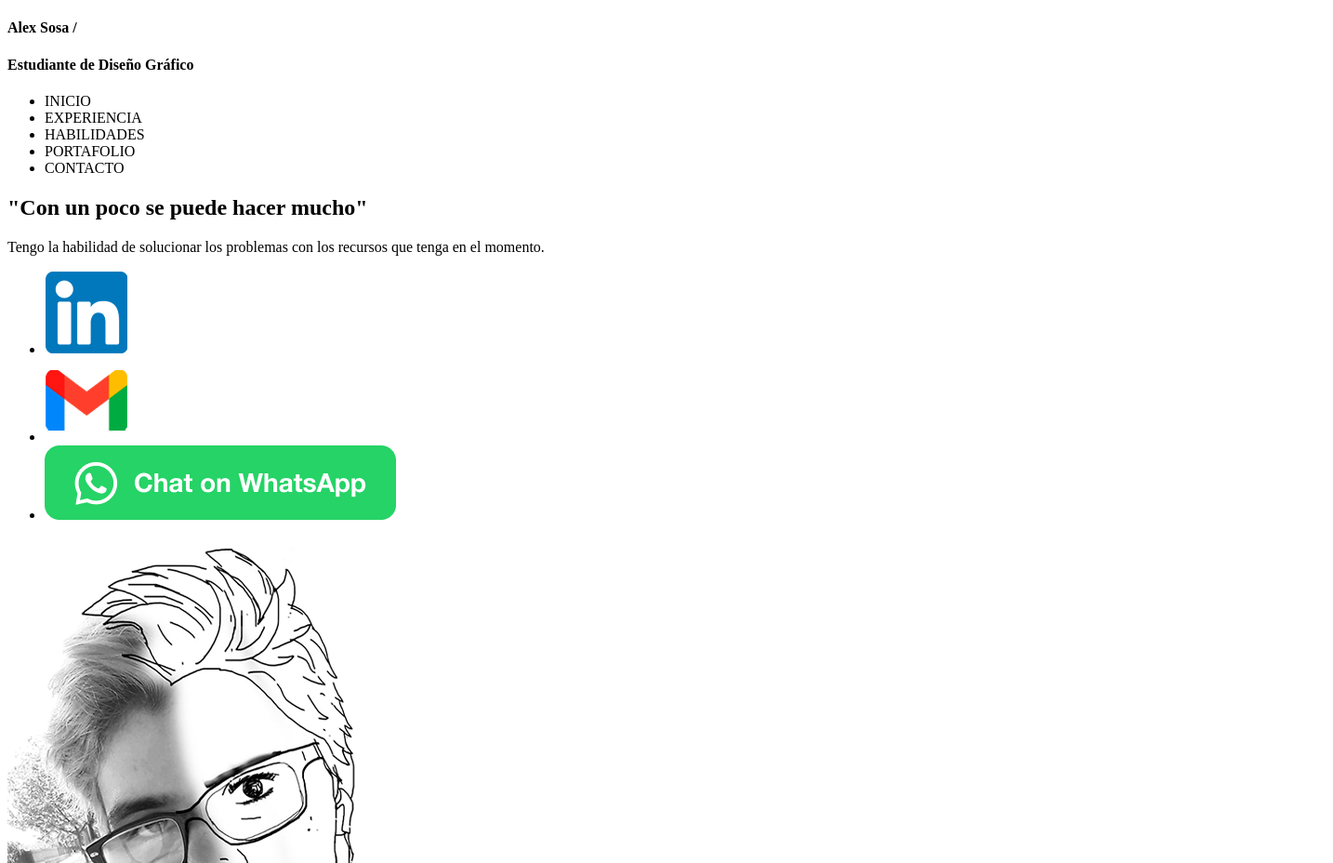
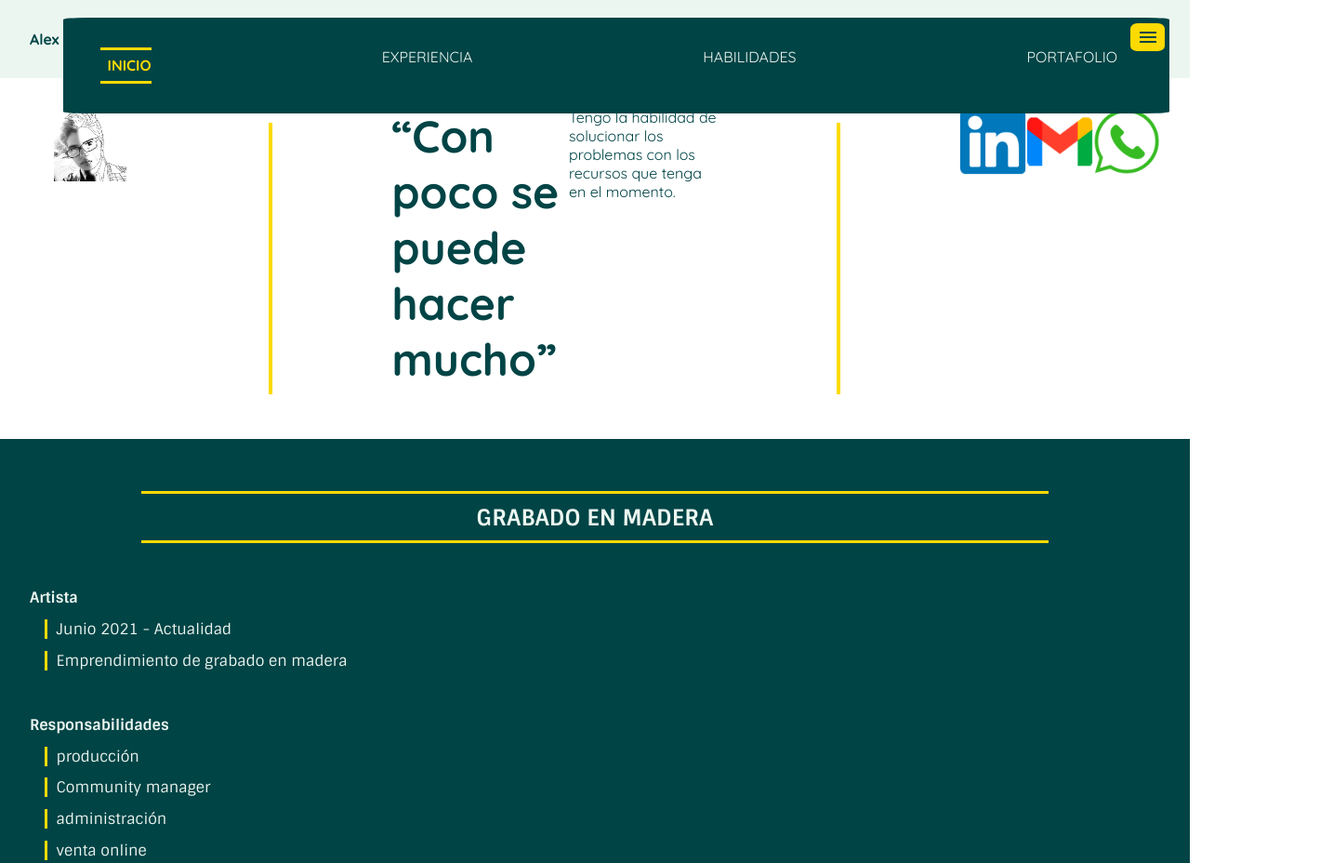
Before and after one commit to AlexSosaDG/cv.alex.sosa.github.io, a plain HTML site: page index.html in a window 1280 px wide. Shown: the top 928 px of the page at 93% size, 1434 px wide, since content can reach past the window. Drawn offline with Linux system fonts and the light colour scheme; a script that the page names is missing.

Commit message:
prueba versión movile

```diff
--- a/css/estilos.css
+++ b/css/estilos.css
@@ -1,4 +1,217 @@
-.galeria-diseño {
-    margin: 50px;
-    width: 150px;
+@charset "utf-8";
+@import url('https://fonts.googleapis.com/css2?family=Montserrat:wght@800&family=Quicksand:wght@400;700&family=Sintony:wght@400;700&display=swap');
+
+ *{
+    margin: 0;
+    padding: 0;
+    border: 0;
+    box-sizing: border-box;
 }
+
+
+
+h1{
+    font-family: 'Quicksand', sans-serif;
+    font-weight: 700;
+    font-size: 3em;
+    color: #004446;
+    margin-bottom: 0.5em;
+}
+
+h2{
+    font-family: 'Sintony', sans-serif;
+    text-align: center;
+    border-top: 0.15em solid #FDDA02;
+    border-bottom: 0.15em solid #FDDA02;
+    margin: 1em 5em 2em 5em;
+    padding: 0.4em 0 0.4em 0;
+}
+
+p{
+    font-family: 'Quicksand', sans-serif;
+}
+
+ul, ol{
+    list-style: none;
+}
+
+header{
+    background-color: #ECF6F0;
+    font-family: 'Quicksand', sans-serif;
+    color: #004446;
+    padding: 2em;
+}
+
+.novisible {
+    display: none;
+}
+
+header{
+    display: flex;
+    justify-content: space-between;
+}
+
+#nombre{
+    display: flex;
+    justify-content:flex-start;
+}
+
+#nombre p{
+    padding-left: 1em;
+}
+/* Boton de menu - rectangulo */
+#llamarmenu{
+    background-color: #FDDA02;
+   padding: 0.5em;
+   width: 2.8em;
+   height: 2.2em;
+   top: 1.9em;
+   right: 2em;
+   cursor: pointer;
+   transition: all 0.3s ease-out;
+   position: fixed;
+   border-radius: 20%;
+   z-index: 9000;
+}
+
+/* lineas del boton menu - rectangulo */
+.hamburguesa{
+    color: #004446;
+    transition: all 0.3s ease-out;
+    z-index: 9090;
+    top: 1.15em;
+    right: 1.38em;
+    width: 1em;
+    position: fixed;
+}
+
+.cruz{
+    color: #FDDA02;
+    transition: all 0.3s ease-out;
+    z-index: 9090;
+    top: 1.15em;
+    right: 1.38em;
+    width: 1em;
+    position: fixed;
+}
+
+.menu{
+    text-align: center;
+    background-color: #004446;
+    width: 93%;
+    top: 1.17em;
+    right: 1.38em;
+    border-radius: 2%;
+    position: fixed;
+    color: #ECF6F0;
+}
+
+.boton_prendido{
+    font-weight: 700;
+    color: #FDDA02;
+    border-bottom: 0.2em solid #FDDA02;
+    border-top: 0.2em solid #FDDA02;
+    padding: 0.4em 0 0.4em 0em;
+}
+
+.menu li{
+    margin: 2em 13em 2em 13em;
+}
+
+/*-------------------------------------------------
+------------- empieza el body principal----------
+--------------------------------------------------*/
+
+#principal{
+    margin: 2em;
+}
+
+.fotoperfil{
+    text-align: center;
+}
+
+.fotoperfil img{
+    width: 60%;
+    height: auto;
+}
+
+#principal p{
+    color: #004446;
+    margin-bottom: 2em;
+}
+
+.linea{
+    border: 0.15em solid #FDDA02;
+    margin: 1em 8em 1em 8em;
+}
+
+.iconosredes{
+    display: flex;
+    justify-content: space-around;
+}
+.iconosredes li img{
+    width: 4.5em;
+}
+
+/*------------------------------------------------
+--------------section puesto actual---------------
+------------------------------------------------*/
+
+.fondoverde{
+    background-color: #004446;
+    padding: 2em;
+    color: #ECF6F0;
+}
+
+.fondoverde div{
+    font-family: 'Sintony', sans-serif;
+
+    margin-bottom: 3em;
+}
+
+.listapuestoactual li{
+    margin-left: 1em;
+    margin-top: 0.8em;
+    margin-bottom: 0.5em;
+    padding-left: 0.6em;
+    border-left: 0.2em solid #FDDA02;
+}
+
+
+
+/*-------------------------------------------------
+----------------Inicio version tablet 600px -------------------
+-------------------------------------------------*/
+@media screen and (min-width: 600px){
+
+}
+
+/*-------------------------------------------------
+----------------Inicio version laptop y desktops 992px -------------------
+-------------------------------------------------*/
+@media screen and (min-width: 992px){
+
+    #principal{
+        display: flex;
+    }
+    .menu{
+        display: flex;
+    }
+
+    .menu li{
+        margin-left: 2.5em;
+    }
+
+    .boton_prendido{
+        padding-left: 0.5em;
+    }
+
+}
+
+/*-------------------------------------------------
+----------------Inicio version desktop 1200px -------------------
+-------------------------------------------------*/
+@media screen and (min-width: 1200px) {
+
+
+}
--- a/index.html
+++ b/index.html
@@ -5,18 +5,28 @@
     <meta charset="UTF-8">
     <meta http-equiv="X-UA-Compatible" content="IE=edge">
     <meta name="viewport" content="width=device-width, initial-scale=10">
-    <title>Proyecto Integrador</title>
+    <title>Alex Sosa - Proyecto Integrador - marzo 23</title>
+    <link href="https://fonts.googleapis.com/icon?family=Material+Icons" rel="stylesheet">
+    <link rel="icon" type="image/x-icon" href="imagenes/iconofavicon.ico">
     <link rel="stylesheet" href="css/estilos.css">
 </head>
 
 <body>
     <script src="js/function.js"></script>
     <header>
-        <h4>Alex Sosa /</h4>
-        <h4>Estudiante de Diseño Gráfico</h4>
+        <div id="nombre">
+            <h4>Alex Sosa</h4>
+            <p>/</p>
+            <p>Estudiante de Diseño Gráfico</p>
+        </div>
         <nav>
-            <ul>
-                <li>INICIO</li>
+            <button id="llamarmenu" title="abre/cierraelmenu">
+                <i class=" material-icons icono-menu hamburguesa ">menu</i>
+                <i class=" material-icons cruz novisible">close</i>
+                <div class="fondomenu"></div>
+            </button>
+            <ul class="menu novisible">
+                <li class="boton_prendido">INICIO</li>
                 <li>EXPERIENCIA</li>
                 <li>HABILIDADES</li>
                 <li>PORTAFOLIO</li>
@@ -25,10 +35,13 @@
         </nav>
     </header>
     <main>
-        <section>
-            <h1>"Con un poco se puede hacer mucho"</h1>
+        <section id="principal">
+            <div class="fotoperfil"><img src="imagenes/perfil.png" alt="foto usuario"></div>
+            <div class="linea"></div>
+            <h1>“Con poco se puede hacer mucho”</h1>
             <p>Tengo la habilidad de solucionar los problemas con los recursos que tenga en el momento.</p>
-            <ul>
+            <div class="linea"></div>
+            <ul class="iconosredes">
                 <li><a href="https://www.linkedin.com/in/alex-sosa-nowen/" target="_blank" title="Perfil de Linkedin">
                         <img src="imagenes/iconolinkedin.png" alt="Logo Linkedin">
                     </a></li>
@@ -36,37 +49,31 @@
                         <img src="imagenes/iconogmail.png" alt="enviar mail">
                     </a></li>
                 <li><a aria-label="Chat on WhatsApp" href="https://wa.me/1121796628" target="_blank"> <img
-                            alt="Chat on WhatsApp" src="imagenes/boton wssp.png" /> </a></li>
+                            alt="Chat on WhatsApp" src="imagenes/iconowssp.png" /> </a></li>
             </ul>
-            <img src="imagenes/perfil.png" alt="foto usuario">
         </section>
-        <section>
+        <section class="fondoverde">
             <h2>GRABADO EN MADERA</h2>
-            <ol>
-                <li>
-                    <ol>
-                        <li>
+            <div>
                 <h4>Artista</h4>
-                        </li>
+                <ol class="listapuestoactual">
                     <li>Junio 2021 - Actualidad</li>
                     <li>Emprendimiento de grabado en madera</li>
                 </ol>
-                </li>
-                <li>
-                    <ol>
-                        <li>
+            </div>
+            <div>
                 <h4>Responsabilidades</h4>
-                        </li>
+                <ol class="listapuestoactual">
                     <li>producción</li>
                     <li>Community manager</li>
                     <li>administración</li>
                     <li>venta online</li>
                 </ol>
-                </li>
-                <li><a href="https://www.instagram.com/xilo.nowen/" target="_blank" title="instagram Xilo.nowen"> <img
+            </div>
+            <div>
+                <a href="https://www.instagram.com/xilo.nowen/" target="_blank" title="instagram Xilo.nowen"> <img
                     src="imagenes/logo xilonowen.png" alt="marca Xilo Nowen"></a>
-                </li>
-            </ol>
+            </div>
         </section>
         <section>
             <h2>EXPERIENCIA</h2>
@@ -221,59 +228,59 @@
             <article class="album">
                 <figure class="galeria">
                     <img src="imagenes/afiche_1.png" alt="Afiche la bella durmiente">
-                    <p>"La bella durmiente" Diseño de afiche #punk</p>
+                    <figcaption>"La bella durmiente" Diseño de afiche #punk</figcaption>
                 </figure>
                 <figure class="galeria">
                     <img src="imagenes/afiche_2.png" alt="Afiche mujer de agua">
-                    <p>Practica de Photoshop "Acuario"</p>
+                    <figcaption>Practica de Photoshop "Acuario"</figcaption>
                 </figure>
                 <figure class="galeria">
                     <img src="imagenes/afiche_3.png" alt="Afiche robot">
-                    <p>Diseño de poster "Robotico"</p>
+                    <figcaption>Diseño de poster "Robotico"</figcaption>
                 </figure>
                 <figure class="galeria">
                     <img src="imagenes/afiche_4.png" alt="Composición - morfología">
-                    <p>Composición morfológica "Dos polos"</p>
+                    <figcaption>Composición morfológica "Dos polos"</figcaption>
                 </figure>
                 <figure class="galeria">
                     <img src="imagenes/flyer_1.png" alt="Flyer Cosmiatría">
-                    <p>Folleto de Cosmiatría</p>
+                    <figcaption>Folleto de Cosmiatría</figcaption>
                 </figure>
                 <figure class="galeria">
                     <img src="imagenes/flyer_2.jpg" alt="Flyer depilación">
-                    <p>Folleto de depilación</p>
+                    <figcaption>Folleto de depilación</figcaption>
                 </figure>
                 <figure class="galeria">
                     <img src="imagenes/flyer_3.png" alt="Flyer bellesa facial">
-                    <p>Diseño de cartel impreso en lona de bellesa facial</p>
+                    <figcaption>Diseño de cartel impreso en lona de bellesa facial</figcaption>
                 </figure>
                 <figure class="galeria">
                     <img src="imagenes/tarjeta_1.png" alt="Tarjeta personal andamios">
-                    <p>Diseño de tarjeta personal de fabrica de andamios</p>
+                    <figcaption>Diseño de tarjeta personal de fabrica de andamios</figcaption>
                 </figure>
                 <figure class="galeria">
                     <img src="imagenes/tarjeta_2.png" alt="Tarjeta personal pizzeria">
-                    <p>Diseño de tarjeta para pizzería</p>
+                    <figcaption>Diseño de tarjeta para pizzería</figcaption>
                 </figure>
                 <figure class="galeria">
                     <img src="imagenes/tarjeta_3.png" alt="Tarjeta personal estilista">
-                    <p>Diseño de tarjeta personal de estilista</p>
+                    <figcaption>Diseño de tarjeta personal de estilista</figcaption>
                 </figure>
                 <figure class="galeria">
                     <img src="imagenes/tarjeta_4.png" alt="Tarjeta personal alex Sosa">
-                    <p>Diseño de tarjeta personal propia @xilo.nowen @alexipsum</p>
+                    <figcaption>Diseño de tarjeta personal propia @xilo.nowen @alexipsum</figcaption>
                 </figure>
                 <figure class="galeria">
                     <img src="imagenes/marca_2.png" alt="Marca prototipo de juego">
-                    <p>Diseño de marca de un prototipo de juego</p>
+                    <figcaption>Diseño de marca de un prototipo de juego</figcaption>
                 </figure>
                 <figure class="galeria">
                     <img src="imagenes/marca_1.png" alt="Marca y tarjeta personal Delicias Mirian">
-                    <p>Diseño de marca y tarjeta de "Delicias Mirian"</p>
+                    <figcaption>Diseño de marca y tarjeta de "Delicias Mirian"</figcaption>
                 </figure>
                 <figure class="galeria">
                     <img src="imagenes/carte_1.png" alt="Cartel plegable">
-                    <p>Diseño de cartel publicitario plegable</p>
+                    <figcaption>Diseño de cartel publicitario plegable</figcaption>
                 </figure>
             </article>
             <div>
```
Also changed, not shown: imagenes/iconofavicon.ico (added), imagenes/iconowssp.png (added). Lines whose indentation alone changed are shown as unchanged.
